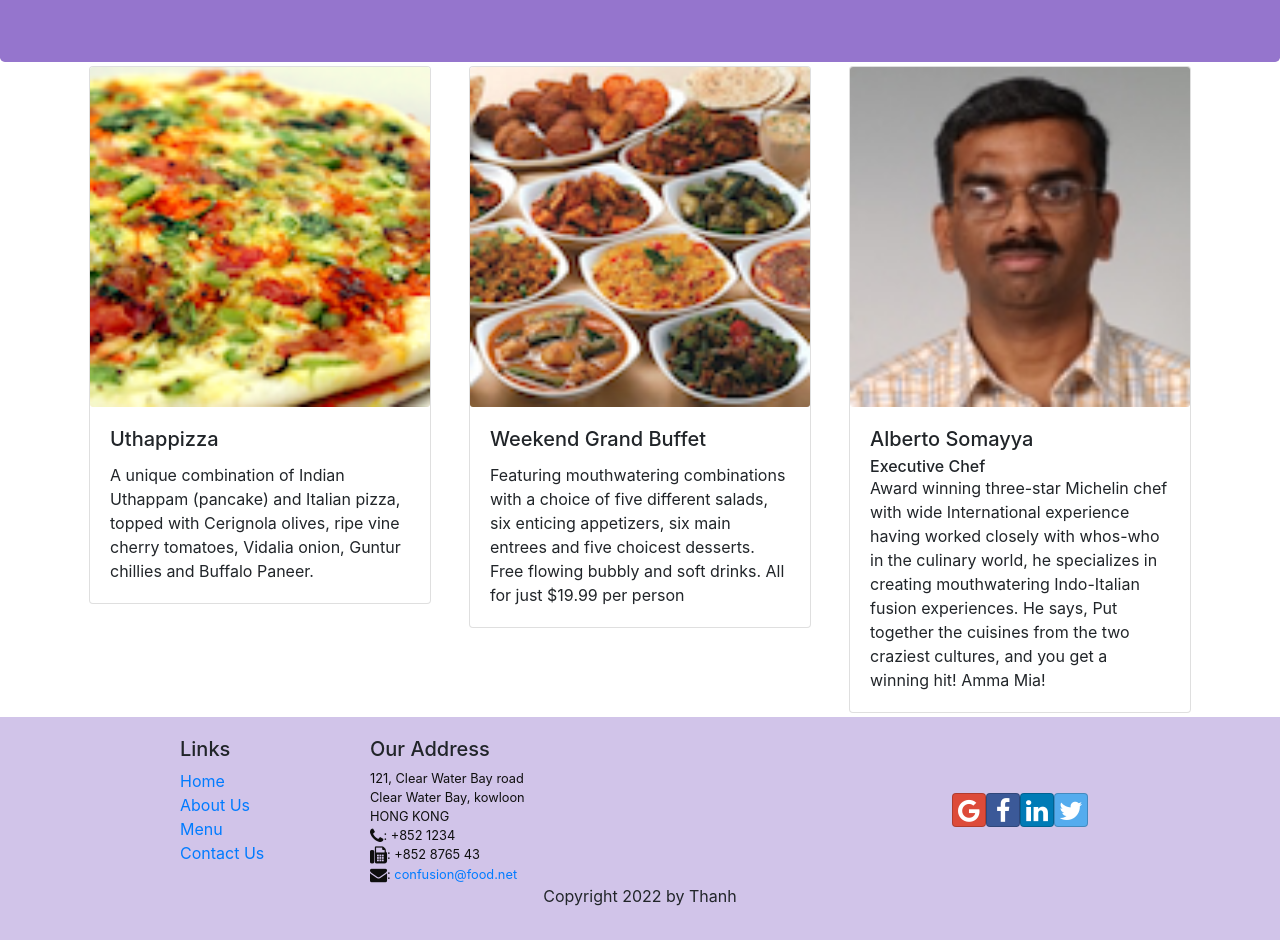
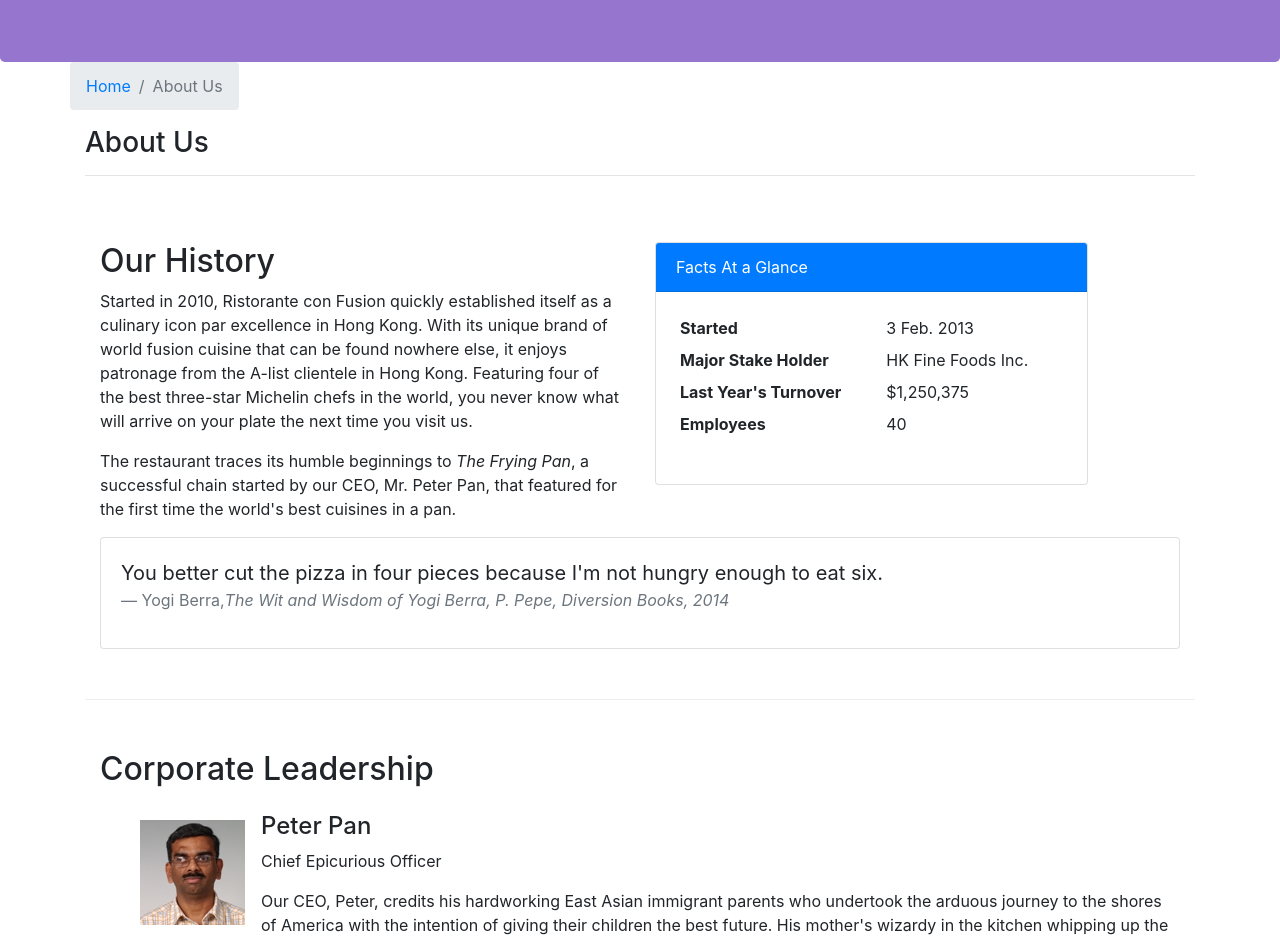
Before and after one commit to thanhgt86/Funix_Reactjs, a React (Create React App) app: page /aboutus in a window 1280 px wide. Before the commit this address led to /home. Shown: the part 280-1220 px from the top of the page. Built offline with nearby package versions, Linux system fonts and the light colour scheme.

Commit message:
make exercise 2

```diff
--- /dev/null
+++ b/src/components/AboutComponent.js
@@ -0,0 +1,122 @@
+import React from "react";
+import {
+  Breadcrumb,
+  BreadcrumbItem,
+  Card,
+  CardBody,
+  CardHeader,
+  Media,
+} from "reactstrap";
+import { Link } from "react-router-dom";
+
+function RenderLeader({ leader }) {
+  return (
+    <Media>
+      <Media
+        object
+        src={leader.image}
+        alt={leader.name}
+        className="mr-3 mt-4"
+      />
+      <Media body className="mt-3">
+        <Media heading>{leader.name}</Media>
+        <p>{leader.designation}</p>
+        <p>{leader.description}</p>
+      </Media>
+    </Media>
+  );
+}
+
+function About(props) {
+  const leaders = props.leaders.map((leader) => {
+    return (
+      <div>
+        <RenderLeader leader={leader} />
+      </div>
+    );
+  });
+
+  return (
+    <div className="container">
+      <div className="row">
+        <Breadcrumb>
+          <BreadcrumbItem>
+            <Link to="/home">Home</Link>
+          </BreadcrumbItem>
+          <BreadcrumbItem active>About Us</BreadcrumbItem>
+        </Breadcrumb>
+        <div className="col-12">
+          <h3>About Us</h3>
+          <hr />
+        </div>
+      </div>
+      <div className="row row-content">
+        <div className="col-12 col-md-6">
+          <h2>Our History</h2>
+          <p>
+            Started in 2010, Ristorante con Fusion quickly established itself as
+            a culinary icon par excellence in Hong Kong. With its unique brand
+            of world fusion cuisine that can be found nowhere else, it enjoys
+            patronage from the A-list clientele in Hong Kong. Featuring four of
+            the best three-star Michelin chefs in the world, you never know what
+            will arrive on your plate the next time you visit us.
+          </p>
+          <p>
+            The restaurant traces its humble beginnings to{" "}
+            <em>The Frying Pan</em>, a successful chain started by our CEO, Mr.
+            Peter Pan, that featured for the first time the world's best
+            cuisines in a pan.
+          </p>
+        </div>
+        <div className="col-12 col-md-5">
+          <Card>
+            <CardHeader className="bg-primary text-white">
+              Facts At a Glance
+            </CardHeader>
+            <CardBody>
+              <dl className="row p-1">
+                <dt className="col-6">Started</dt>
+                <dd className="col-6">3 Feb. 2013</dd>
+                <dt className="col-6">Major Stake Holder</dt>
+                <dd className="col-6">HK Fine Foods Inc.</dd>
+                <dt className="col-6">Last Year's Turnover</dt>
+                <dd className="col-6">$1,250,375</dd>
+                <dt className="col-6">Employees</dt>
+                <dd className="col-6">40</dd>
+              </dl>
+            </CardBody>
+          </Card>
+        </div>
+        <div className="col-12">
+          <Card>
+            <CardBody className="bg-faded">
+              <blockquote className="blockquote">
+                <p className="mb-0">
+                  You better cut the pizza in four pieces because I'm not hungry
+                  enough to eat six.
+                </p>
+                <footer className="blockquote-footer">
+                  Yogi Berra,
+                  <cite title="Source Title">
+                    The Wit and Wisdom of Yogi Berra, P. Pepe, Diversion Books,
+                    2014
+                  </cite>
+                </footer>
+              </blockquote>
+            </CardBody>
+          </Card>
+        </div>
+      </div>
+      <div className="row row-content">
+        <div className="col-12">
+          <h2>Corporate Leadership</h2>
+        </div>
+        <div className="col-12">
+          <Media list>{leaders}</Media>
+        </div>
+      </div>
+    </div>
+  );
+}
+
+export default About;
--- a/src/components/MainComponent.js
+++ b/src/components/MainComponent.js
@@ -4,6 +4,7 @@
 import Menu from "./MenuComponent";
 import Contact from "./ContactComponent";
 import DishDetail from "./DishdetailComponent";
+import About from "./AboutComponent";
 import Header from "./HeaderComponent";
 import Footer from "./FooterComponent";
 import { DISHES } from "../shared/dishes";
@@ -61,6 +62,11 @@
           />
           <Route exact path="/menu/:dishId" component={DishWithId} />
           <Route exact path="/contactus" component={Contact} />
+          <Route
+            exact
+            path="/aboutus"
+            component={() => <About leaders={this.state.leaders} />}
+          />
           <Redirect to="/home" />
         </Switch>
         <Footer />
```
